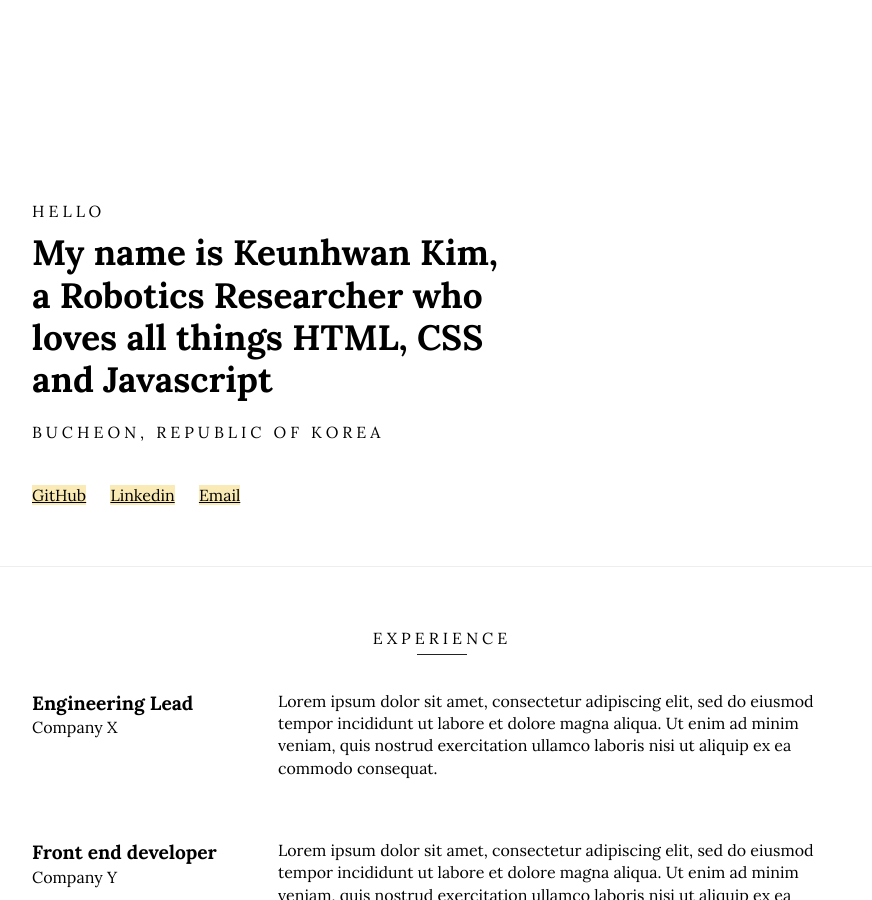
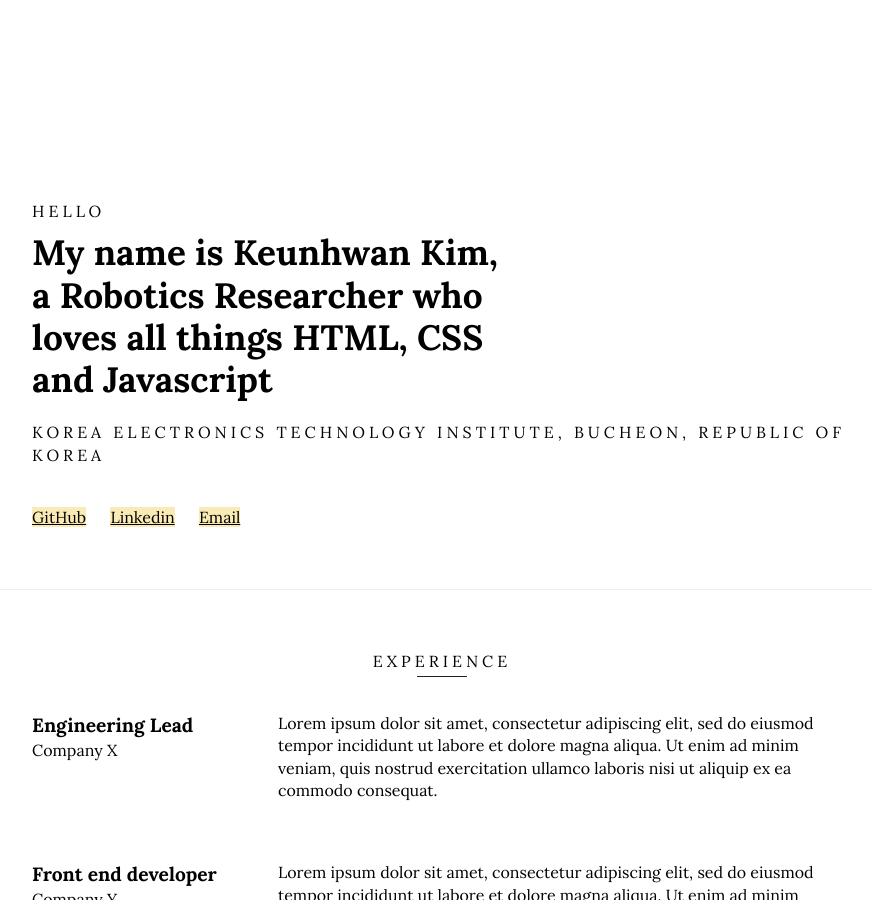
Before and after one commit to khgapa/khgapa.github.io, a Jekyll site: the page built from index.html, in a window 1280 px wide and 900 px high. Shown: the whole window, without its empty margins (198-1070 px from the left). Built offline with Jekyll 4.4.1, drawn with Linux system fonts in a browser that asks for light colours.

Commit message:
Update _config.yml

```diff
--- a/_config.yml
+++ b/_config.yml
@@ -5,14 +5,13 @@ title: Keunhwan Resume
 email: khgapa@gmail.com
 description: Jekyll Resume is a mega simple resume theme for Jekyll.
 baseurl: ""
-url: "http://mattcouchman.co.uk/jekyll-resume"
+# url: "http://mattcouchman.co.uk/jekyll-resume"
 name: Keunhwan Kim
 job: Robotics Researcher
-location: Bucheon, Republic of Korea
+location: Korea Electronics Technology Institute, Bucheon, Republic of Korea
 languages: HTML, CSS and Javascript
-twitter_username: mattcouchman
-github_username:  mattcouchman
-codepen_username:  mattcouchman
+github_username:  khgapa
+linkedin_username:  khgapa
 email_address: khgapa@gmail.com
 
 # Build settings
```
